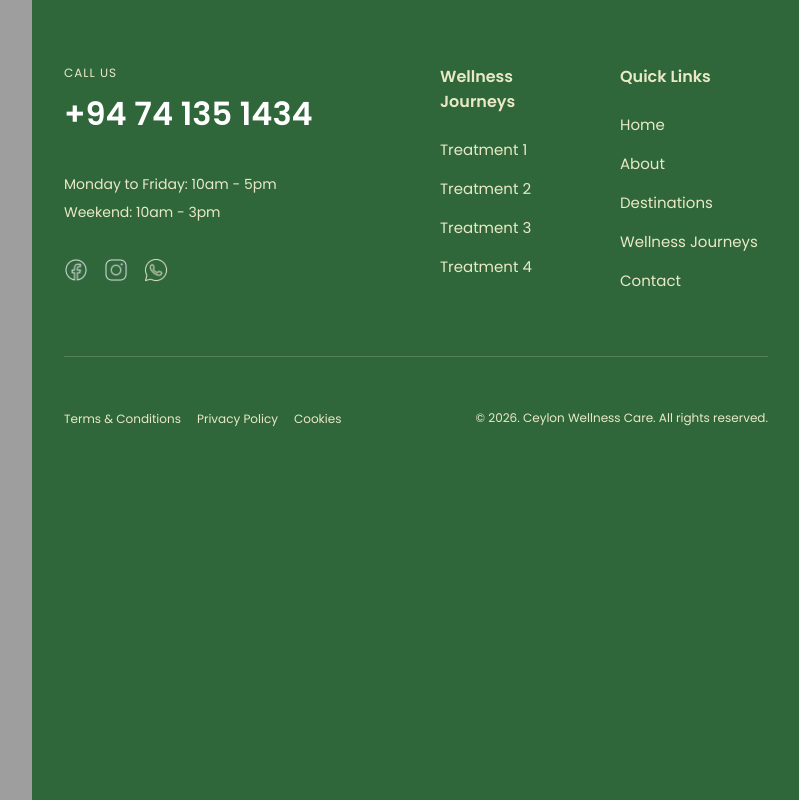
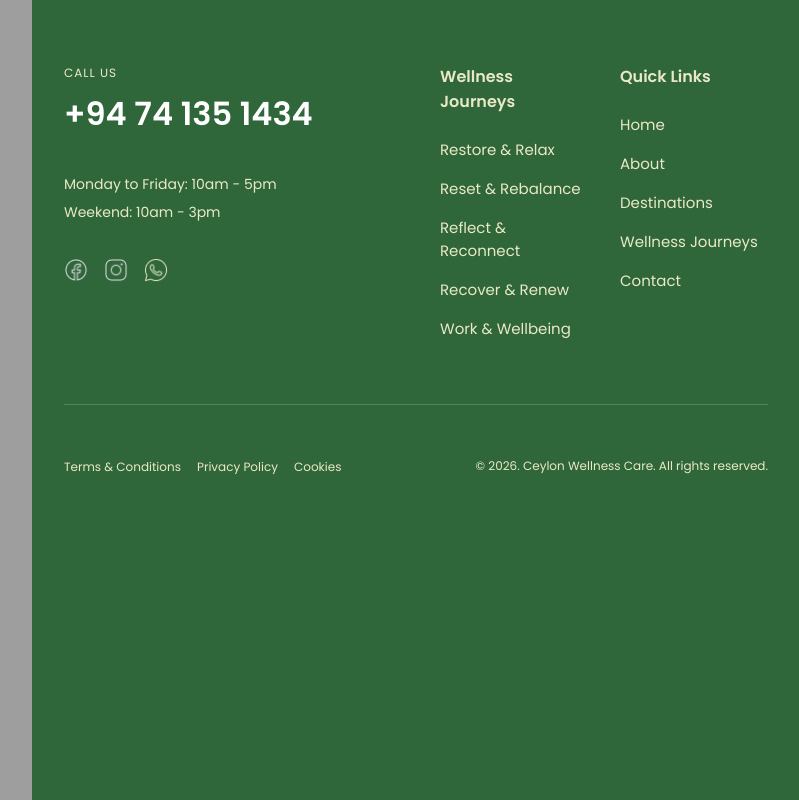
Before and after one commit to uvindukaralliyadda/CeylonWellnes, a Next.js app: page /about in a window 1280 px wide. Shown: the part 3226-4026 px from the top of the page, without its empty margins (480-1279 px from the left). Built offline with nearby package versions, Linux system fonts and the light colour scheme; grey boxes are pictures that could not be loaded.

Commit message:
made changes for scrolling

```diff
--- a/src/components/footer/Footer.jsx
+++ b/src/components/footer/Footer.jsx
@@ -62,10 +62,11 @@ const Footer = () => {
             <div>
               <p className={styles.heading}>Wellness Journeys</p>
               <ul>
-                <li><Link href="/" className={styles.headingMax}>Treatment 1</Link></li>
-                <li><Link href="/" className={styles.headingMax}>Treatment 2</Link></li>
-                <li><Link href="/" className={styles.headingMax}>Treatment 3</Link></li>
-                <li><Link href="/" className={styles.headingMax}>Treatment 4</Link></li>
+                <li><Link href="/treatment#restore" className={styles.headingMax}>Restore & Relax</Link></li>
+                <li><Link href="/treatment#reset" className={styles.headingMax}>Reset & Rebalance</Link></li>
+                <li><Link href="/treatment#reflect" className={styles.headingMax}>Reflect & Reconnect</Link></li>
+                <li><Link href="/treatment#recover" className={styles.headingMax}>Recover & Renew</Link></li>
+                <li><Link href="/treatment#work" className={styles.headingMax}>Work & Wellbeing</Link></li>
               </ul>
             </div>
 
```
Also changed, not shown: src/app/treatment/page.jsx (+25 -10 lines).
